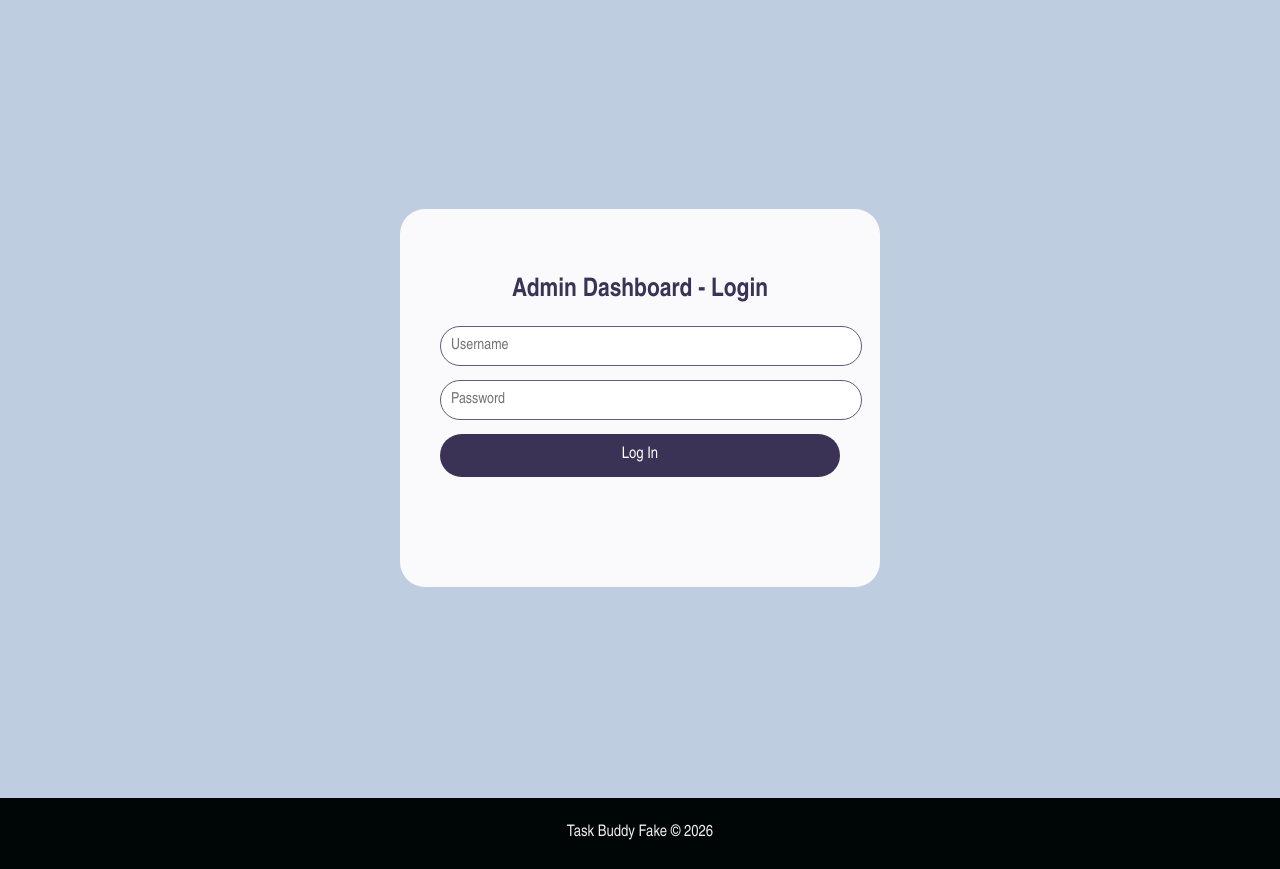
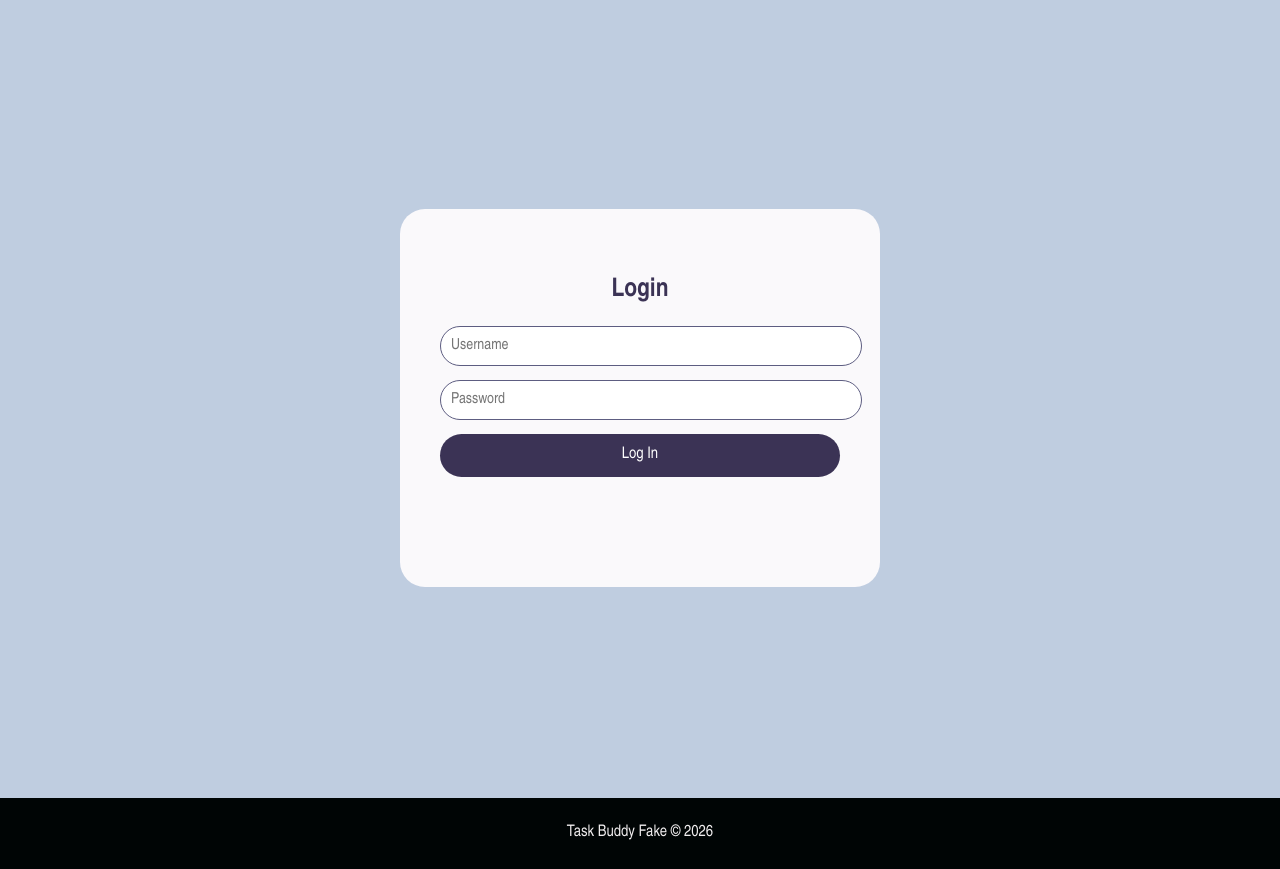
Before and after one commit to NatalieMelnyk/NatalieMelnyk.github.io, a website: page public/login.html in a window 1280 px wide. Shown: the part 62-931 px from the top of the page. Drawn offline with Linux system fonts and the light colour scheme.

Commit message:
Updated Text

```diff
--- a/public/login.html
+++ b/public/login.html
@@ -136,7 +136,7 @@
     </nav>
     <div class="login-wrapper">
         <div class="login-block">
-            <h1>Admin Dashboard - Login</h1>
+            <h1>Login</h1>
             <input type="text" id="username" placeholder="Username">
             <input type="password" id="password" placeholder="Password">
             <button id="loginBtn">Log In</button>
```
